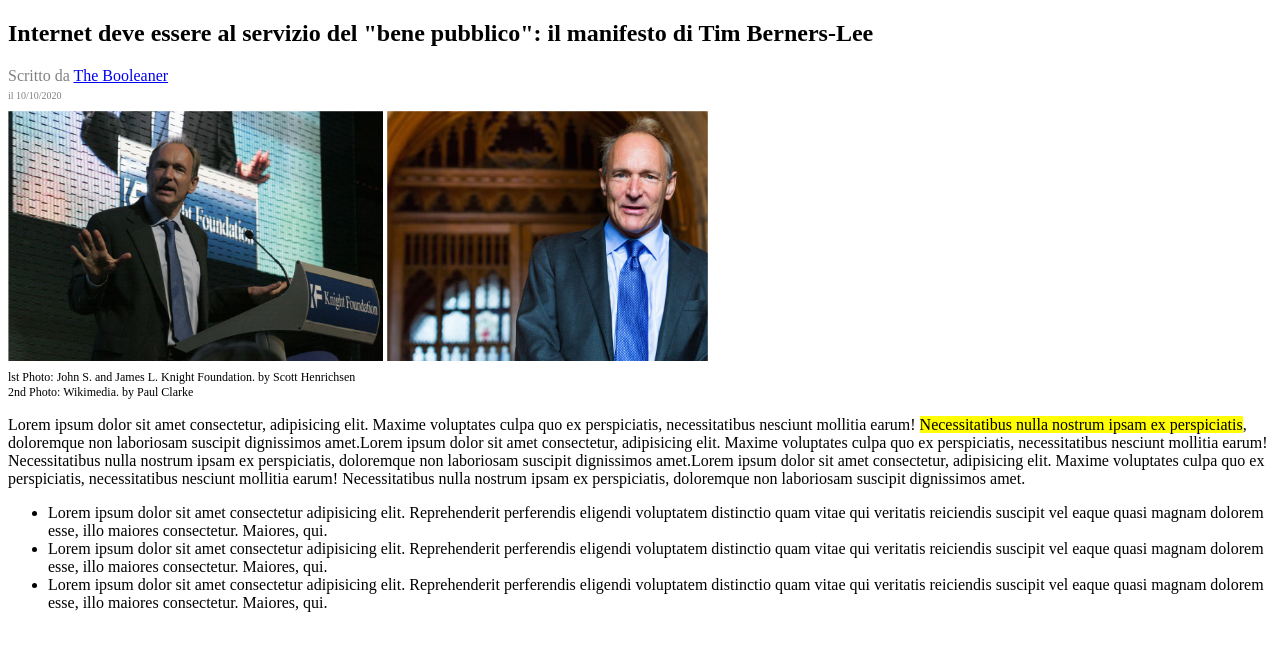
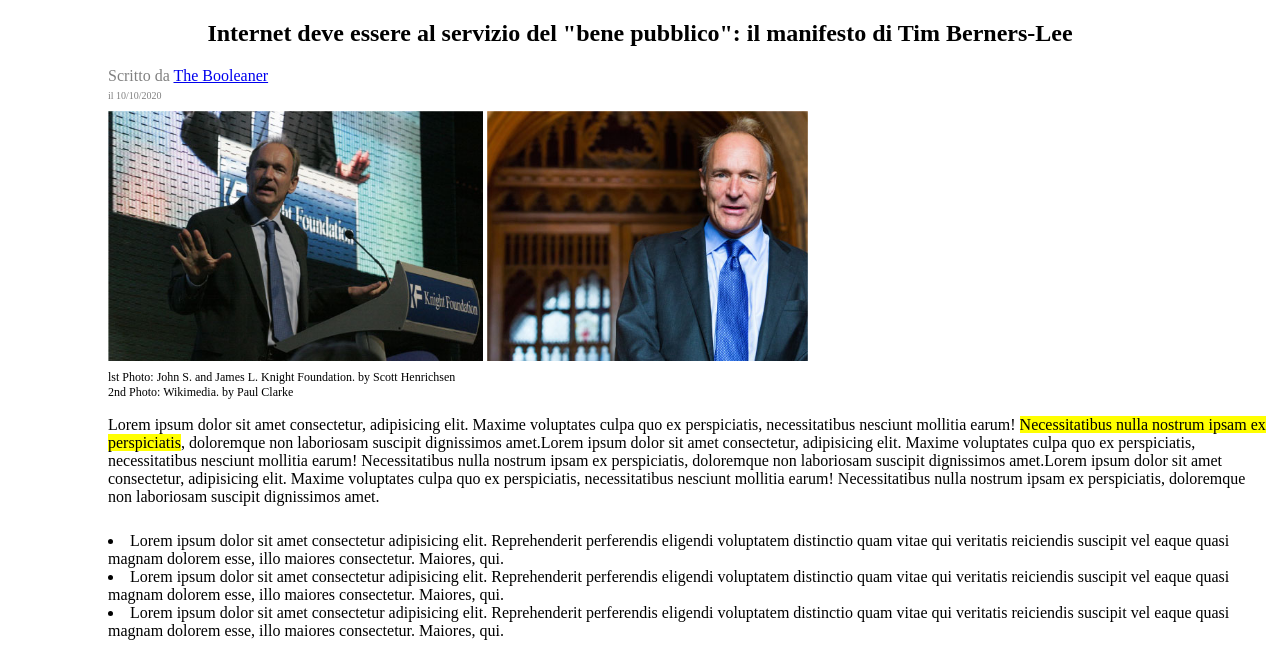
Before and after one commit to Vincenzo-Vicchiariello/html-css-booleaner, a plain HTML site: page index.html in a window 1280 px wide. Shown: the part 132-800 px from the top of the page. Drawn offline with Linux system fonts and the light colour scheme.

```diff
--- a/css/style.css
+++ b/css/style.css
@@ -18,3 +18,11 @@
     margin-top: 5px;
     margin-bottom: 5px;
 }
+
+.centercontent{
+    text-align: center;
+}
+
+.margins {
+    margin-left: 100px; margin-right: auto;
+}
--- a/index.html
+++ b/index.html
@@ -10,28 +10,33 @@
 <body>
     <!-- Logo con sfondo colorato, da aggiungere pattern.-->
     <header class="header">
-        <div style="background-image: url(./img/pattern.png);">
+        <div style="background-image: url(./img/pattern.png); margin-top: 0px; margin-left: 0px; margin-right: 0px; margin-bottom: auto;">
         <img src="./img/logo.svg"" alt="The Booleaner Logo" height="40px" style="padding-left: 15px; padding-top: 40px; padding-bottom: 40px;">
         </div>
    </header>
-     <main>
+     <main >
     <section> <!-- Titolo, autore e data di pubblicazione-->
-        <h1>Internet deve essere al servizio del "bene pubblico": il manifesto di Tim Berners-Lee </h1>
-        <p id= autore style="color: gray;" >Scritto da <a href="https://www.youtube.com/watch?v=dQw4w9WgXcQ">The Booleaner</a></p>
-        <p id=data style="color: gray;"> il 10/10/2020</p>
+        <h1 class="centercontent">Internet deve essere al servizio del "bene pubblico": il manifesto di Tim Berners-Lee </h1>
+        <p class="margins" id= autore style="color: gray;" >Scritto da <a href="https://www.youtube.com/watch?v=dQw4w9WgXcQ">The Booleaner</a></p>
+        <p class="margins" id=data style="color: gray;"> il 10/10/2020</p>
     </section>
-    <section> <!--Foto di Tim Bernes Lee con credits-->
+    <section class="margins"> <!--Foto di Tim Bernes Lee con credits-->
         <img src="./img/tim-1.jpg" alt="Tim" height="250px"> <img src="./img/tim-2.jpg" alt="Tim2" height="250px">
         <p id="img-credits">lst Photo: John S. and James L. Knight Foundation. by Scott Henrichsen <br> 2nd Photo: Wikimedia. by Paul Clarke </p>
-    </section>
-    <section> <!--Paragrafi dell'articolo riempiti con Lorem Ipsum ecc. + lista non ordinata con bullet points-->
+    </section class="margins">
+    <section class="margins"> <!--Paragrafi dell'articolo riempiti con Lorem Ipsum ecc. + lista non ordinata con bullet points-->
     <p>Lorem ipsum dolor sit amet consectetur, adipisicing elit. Maxime voluptates culpa quo ex perspiciatis, necessitatibus nesciunt mollitia earum! <Mark>Necessitatibus nulla nostrum ipsam ex perspiciatis</Mark>, doloremque non laboriosam suscipit dignissimos amet.Lorem ipsum dolor sit amet consectetur, adipisicing elit. Maxime voluptates culpa quo ex perspiciatis, necessitatibus nesciunt mollitia earum! Necessitatibus nulla nostrum ipsam ex perspiciatis, doloremque non laboriosam suscipit dignissimos amet.Lorem ipsum dolor sit amet consectetur, adipisicing elit. Maxime voluptates culpa quo ex perspiciatis, necessitatibus nesciunt mollitia earum! Necessitatibus nulla nostrum ipsam ex perspiciatis, doloremque non laboriosam suscipit dignissimos amet.</p>
-    <ul>
+    <ul style="padding-top: 10px; padding-left: 0px; list-style-position: inside;" >
         <li>Lorem ipsum dolor sit amet consectetur adipisicing elit. Reprehenderit perferendis eligendi voluptatem distinctio quam vitae qui veritatis reiciendis suscipit vel eaque quasi magnam dolorem esse, illo maiores consectetur. Maiores, qui.</li>
         <li>Lorem ipsum dolor sit amet consectetur adipisicing elit. Reprehenderit perferendis eligendi voluptatem distinctio quam vitae qui veritatis reiciendis suscipit vel eaque quasi magnam dolorem esse, illo maiores consectetur. Maiores, qui.</li>
         <li>Lorem ipsum dolor sit amet consectetur adipisicing elit. Reprehenderit perferendis eligendi voluptatem distinctio quam vitae qui veritatis reiciendis suscipit vel eaque quasi magnam dolorem esse, illo maiores consectetur. Maiores, qui.</li>
     </ul>
     </section>
+    <section> <!--Tabella-->
+        <table>
+
+        </table>
+    </section>
 </main>
 </body>
 </html>
```
